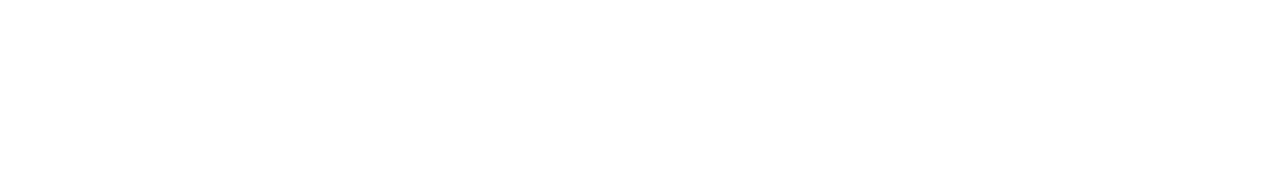
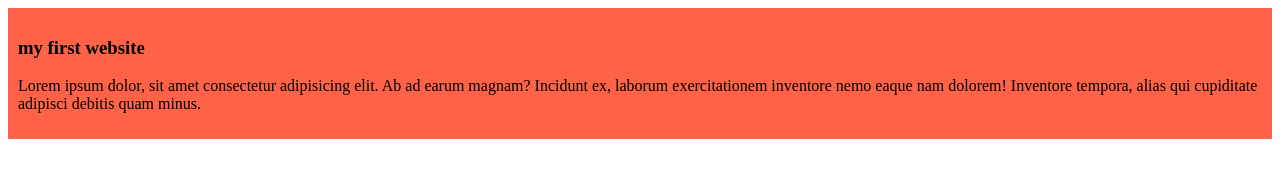
Before and after one commit to rajibmirza/my-first-website, a plain HTML site: page index.html in a window 1280 px wide. Drawn offline with Linux system fonts and the light colour scheme.

Commit message:
added the first blog

```diff
--- a/index.html
+++ b/index.html
@@ -3,9 +3,13 @@
 <head>
   <meta charset="UTF-8">
   <meta name="viewport" content="width=device-width, initial-scale=1.0">
+  <link rel="stylesheet" href="/style/blogs.css">
   <title>my first website</title>
 </head>
 <body>
-
+  <div>
+    <h3>my first website</h3>
+    <p>Lorem ipsum dolor, sit amet consectetur adipisicing elit. Ab ad earum magnam? Incidunt ex, laborum exercitationem inventore nemo eaque nam dolorem! Inventore tempora, alias qui cupiditate adipisci debitis quam minus.</p>
+  </div>
 </body>
 </html>
--- /dev/null
+++ b/style/blogs.css
@@ -0,0 +1,4 @@
+div{
+  background-color: tomato;
+  padding: 10px;
+}
```
